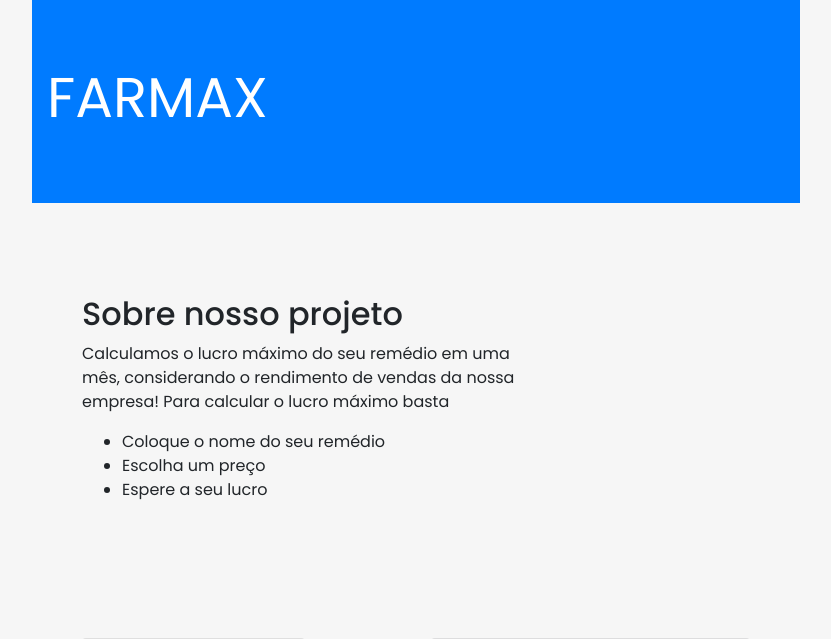
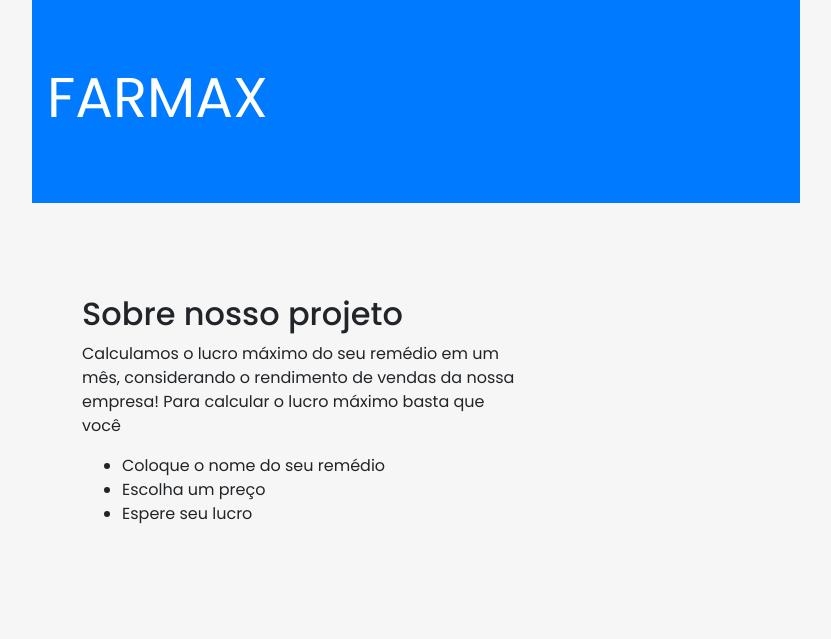
Before and after one commit to FreitasGa/Farmax, a Flask app: page / in a window 1280 px wide. Shown: the top 639 px of the page, without its empty margins (224-1055 px from the left). Run offline with Flask 2, Linux system fonts and the light colour scheme; data that the repository does not hold is empty; some libraries are stand-ins or nearby versions.

Commit message:
fix word errors

```diff
--- a/app/templates/main.html
+++ b/app/templates/main.html
@@ -74,12 +74,12 @@
     <div class="row">
         <div class="col-sm-8">
             <h2>Sobre nosso projeto</h2>
-            <p>Calculamos o lucro máximo do seu remédio em uma mês, considerando o
-                rendimento de vendas da nossa empresa! Para calcular o lucro máximo basta</p>
+            <p>Calculamos o lucro máximo do seu remédio em um mês, considerando o
+                rendimento de vendas da nossa empresa! Para calcular o lucro máximo basta que você</p>
             <ul>
                 <li>Coloque o nome do seu remédio</li>
                 <li>Escolha um preço</li>
-                <li>Espere a seu lucro</li>
+                <li>Espere seu lucro</li>
             </ul>
         </div>
     </div>
```
